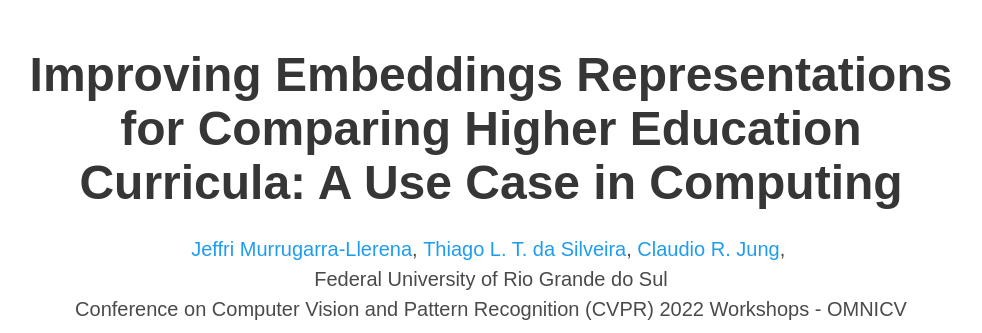
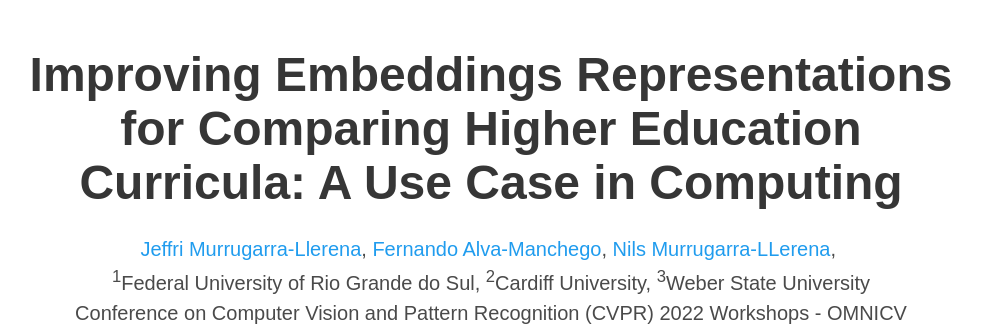
Before and after one commit to Artcs1/DLCurriculas, a plain HTML site: page index.html in a window 1280 px wide. Shown: the top 333 px of the page, without its empty margins (149-1131 px from the left). Drawn offline with nearby package versions, Linux system fonts and the light colour scheme; some icons are missing; files whose address does not match are found by name; a web font is replaced by a local one.

Commit message:
Update index.html

```diff
--- a/index.html
+++ b/index.html
@@ -96,17 +96,19 @@
               <span class="author-block">
 
               <span class="author-block">
-                <a href="https://artcs1.github.io/">Thiago L. T. da Silveira</a>,</span>
+                <a href="https://artcs1.github.io/">Fernando Alva-Manchego</a>,</span>
               <span class="author-block">
 
               <span class="author-block">
-                <a href="https://www.inf.ufrgs.br/~crjung/index.html">Claudio R. Jung</a>,</span>
+                <a href="https://www.inf.ufrgs.br/~crjung/index.html">Nils Murrugarra-LLerena</a>,</span>
               <span class="author-block">
 
             </div>
 
             <div class="is-size-5 publication-authors">
-                <span class="author-block">Federal University of Rio Grande do Sul</span>
+                <span class="author-block"><sup>1</sup>Federal University of Rio Grande do Sul,</span>
+                <span class="author-block"><sup>2</sup>Cardiff University,</span>
+                <span class="author-block"><sup>3</sup>Weber State University</span>
             </div>
             <div class="is-size-5 publication-authors">
                 <span class="author-block">
```
